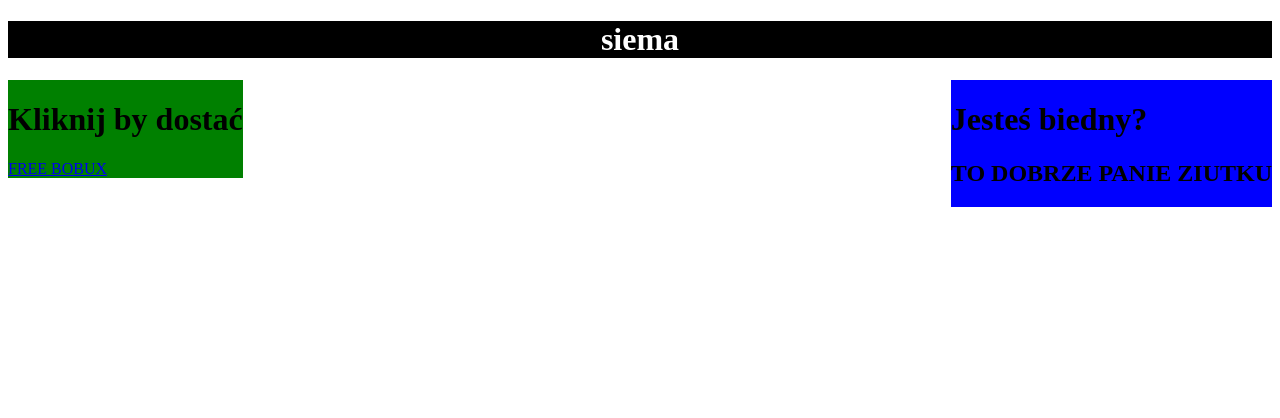
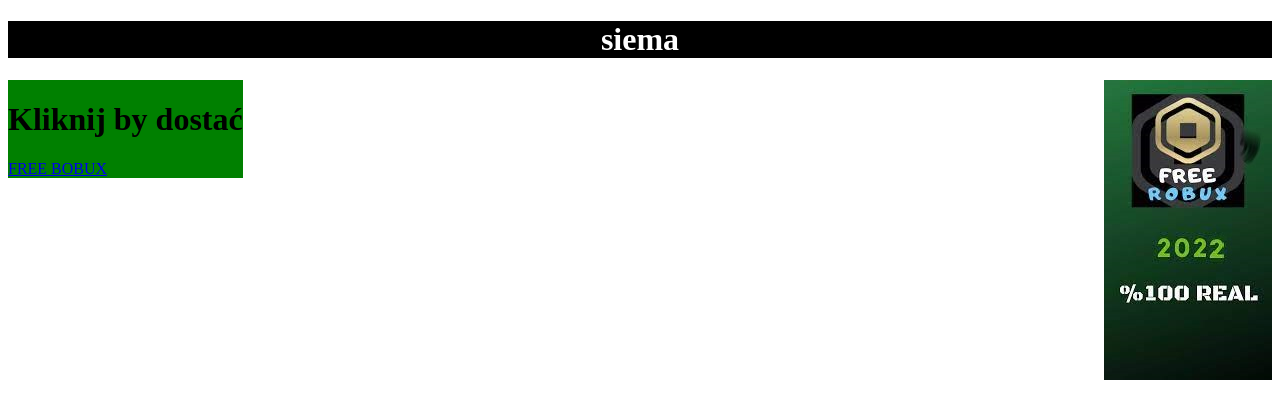
Before and after one commit to wolfo32727/Wolfo, a plain HTML site: page index.html in a window 1280 px wide. Drawn offline with Linux system fonts and the light colour scheme.

Commit message:
new version

```diff
--- a/index.html
+++ b/index.html
@@ -22,7 +22,6 @@
 	}
 	#reklama
 	{
-		background-color: blue;
 		float: right;
 	}
 	#bobux
@@ -47,9 +46,8 @@
 		<h1>siema</h1>
 	</div>
 
-	<div id=reklama style="display: ">
-	<h1>Jesteś biedny?</h1>
-	<h2>TO DOBRZE PANIE ZIUTKU</h2>
+	<div id=reklama>
+	<a href="https://www.youtube.com/watch?v=dQw4w9WgXcQ"><img src="free robux.png"></a>
 	</div>
 
 	<div id=bobux>
```
Also changed, not shown: free robux.png (added).
